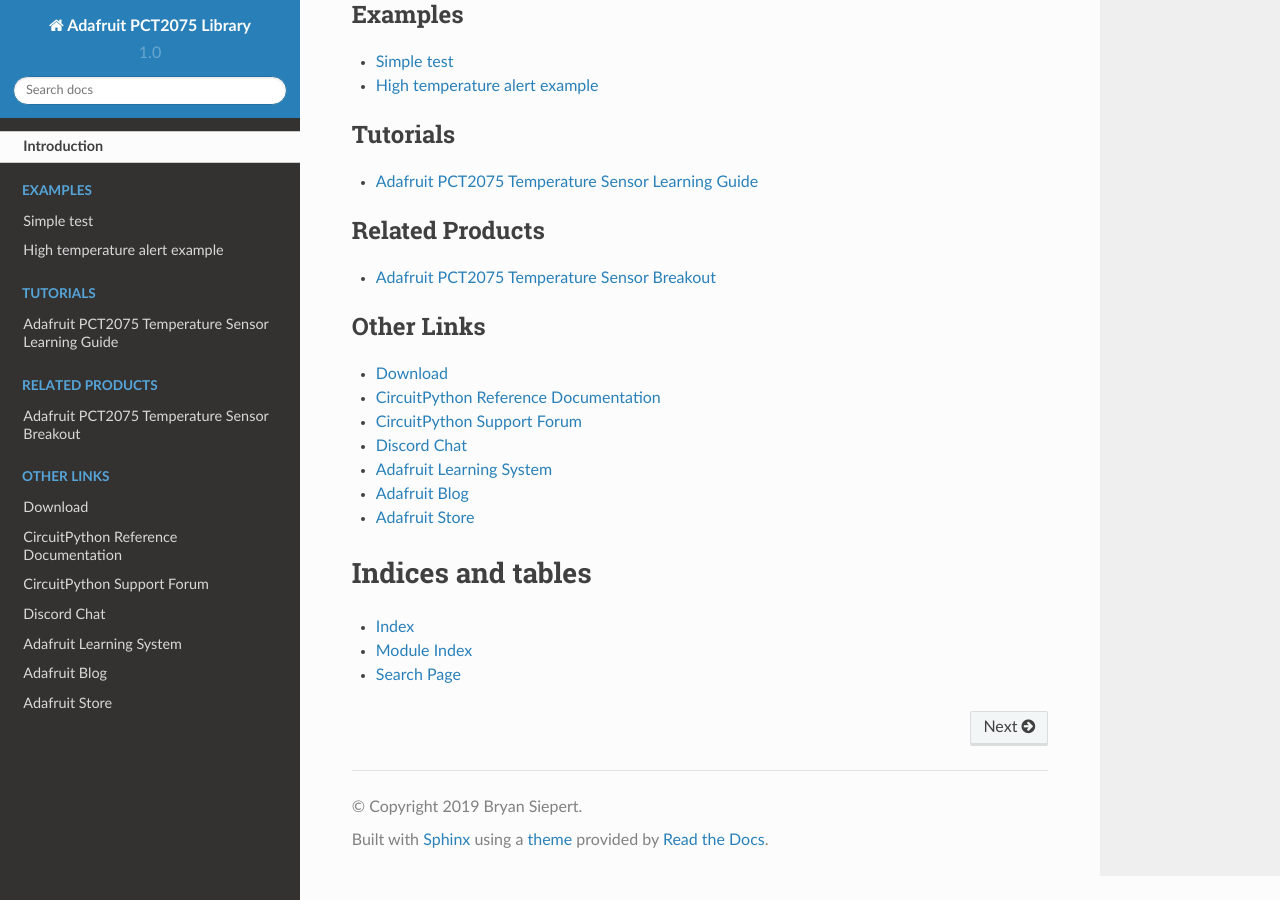
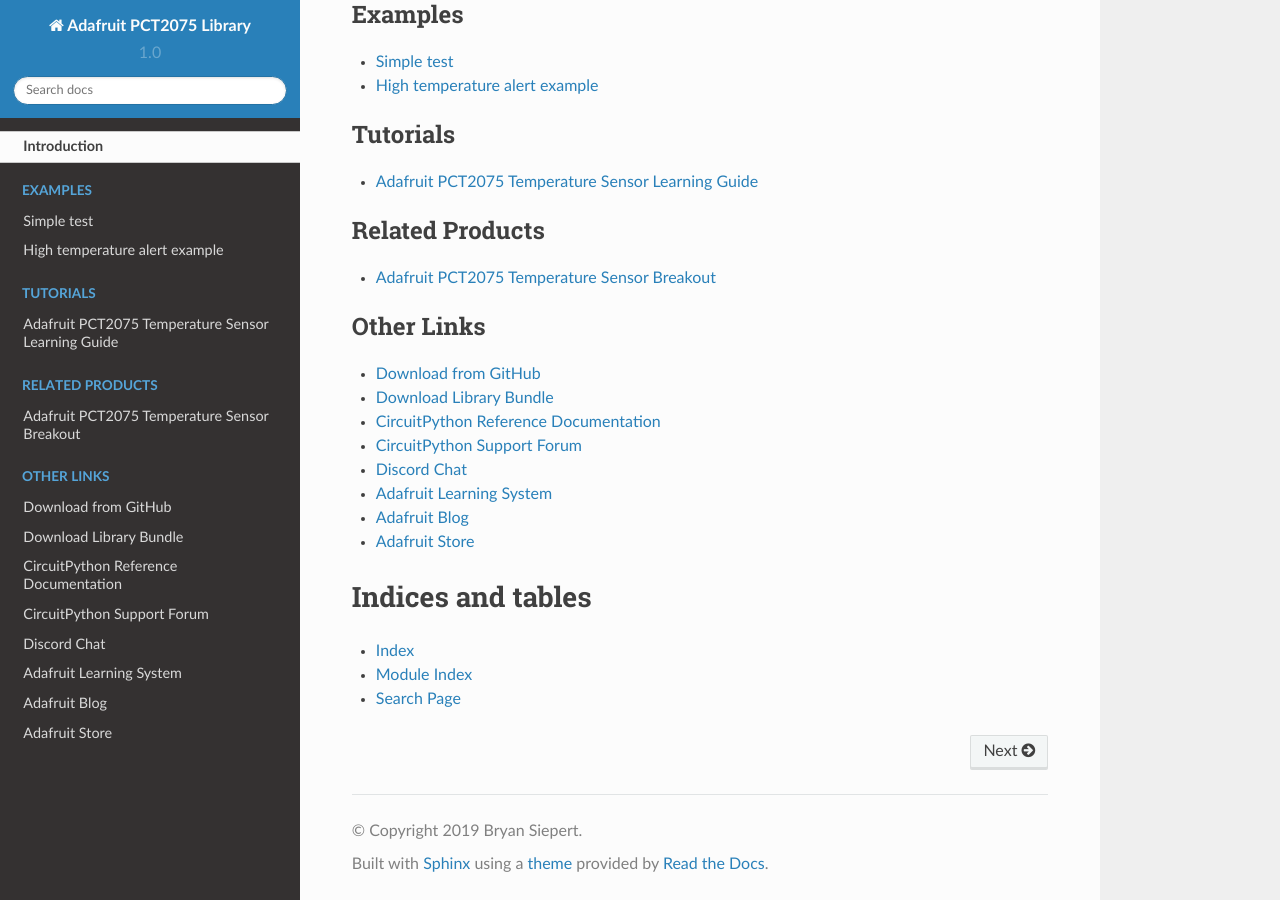
Before and after one commit to adafruit/Adafruit_CircuitPython_PCT2075, a Sphinx documentation site: the page built from docs/index.rst, in a window 1280 px wide and 900 px high, scrolled down 1685 px. Built offline with Sphinx 7.4.7 and the Read the Docs theme 2.0.0, drawn with Linux system fonts in a browser that asks for light colours; pages that are not in the unit, such as notebooks, are missing from menus.

Commit message:
Added cp.org link to index.rst

```diff
--- a/docs/index.rst
+++ b/docs/index.rst
@@ -33,7 +33,8 @@
 .. toctree::
     :caption: Other Links
 
-    Download <https://github.com/adafruit/Adafruit_CircuitPython_PCT2075/releases/latest>
+    Download from GitHub <https://github.com/adafruit/Adafruit_CircuitPython_PCT2075/releases/latest>
+    Download Library Bundle <https://circuitpython.org/libraries>
     CircuitPython Reference Documentation <https://docs.circuitpython.org>
     CircuitPython Support Forum <https://forums.adafruit.com/viewforum.php?f=60>
     Discord Chat <https://adafru.it/discord>
```
